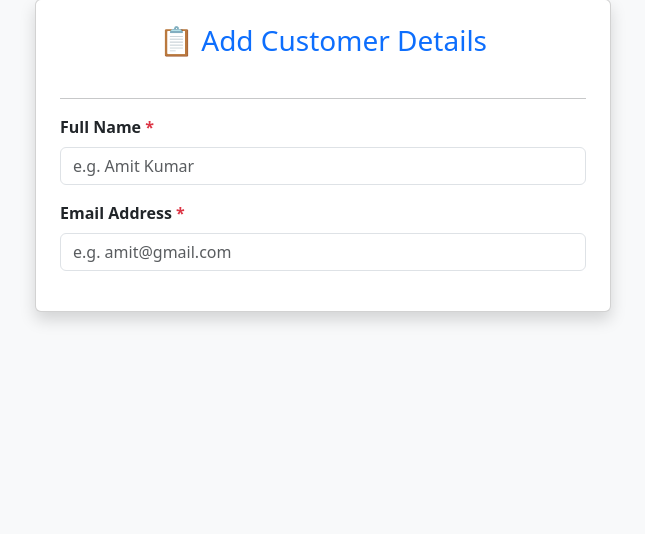
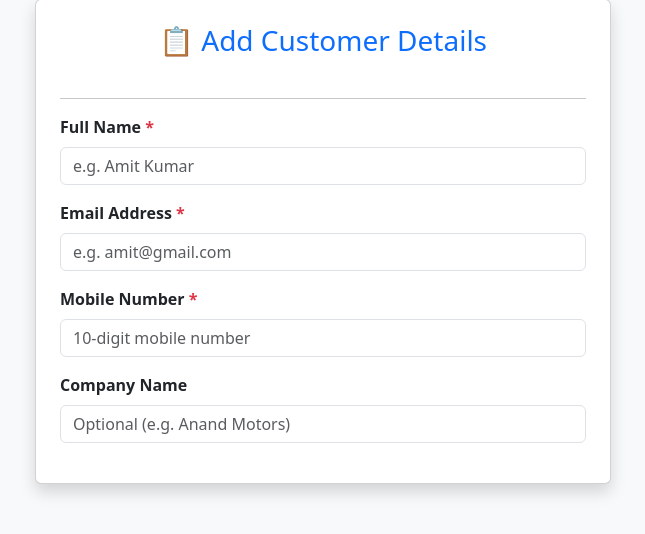
Before and after one commit to Sumitkumar2210/crm_lead_capture_system, a Flask app: page /add in a window 1280 px wide. Shown: the part 49-583 px from the top of the page, without its empty margins (317-962 px from the left). Run offline with Flask 3, Linux system fonts and the light colour scheme.

```diff
--- a/templates/add_lead.html
+++ b/templates/add_lead.html
@@ -37,6 +37,17 @@
                     <input type="email" name="email" class="form-control" placeholder="e.g. amit@gmail.com" required>
                 </div>
 
+                <!--add mobile and company form fields-->
+                <div class="mb-3">
+                    <label class="form-label fw-bold">Mobile Number <span class="text-danger">*</span></label>
+                    <input type="text" name="mobile" class="form-control" placeholder="10-digit mobile number" pattern="[0-9]{10,15}" title="Please enter valid digits" required>
+                </div>
+
+                <div class="mb-3">
+                    <label class="form-label fw-bold">Company Name</label>
+                    <input type="text" name="company" class="form-control" placeholder="Optional (e.g. Anand Motors)">
+                </div>
+
             </div> </div> <script src="https://cdn.jsdelivr.net/npm/bootstrap@5.3.0/dist/js/bootstrap.bundle.min.js"></script>
 </body>
 </html>
```
